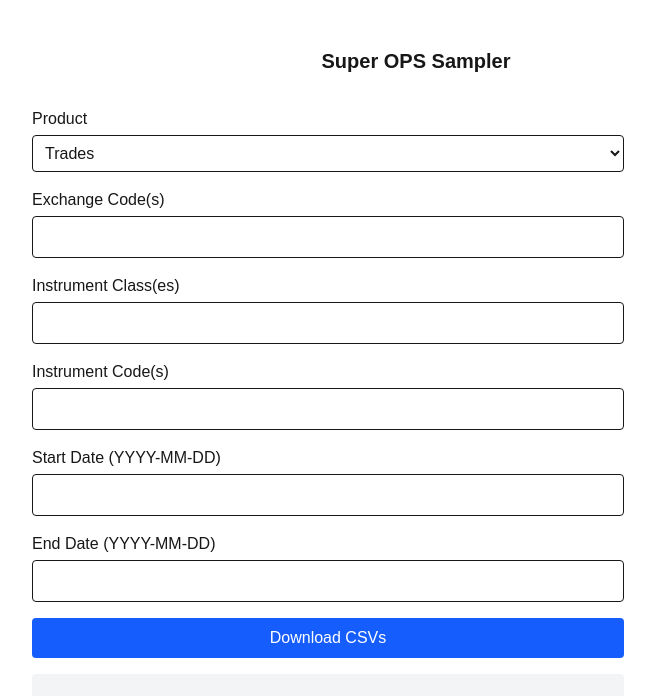
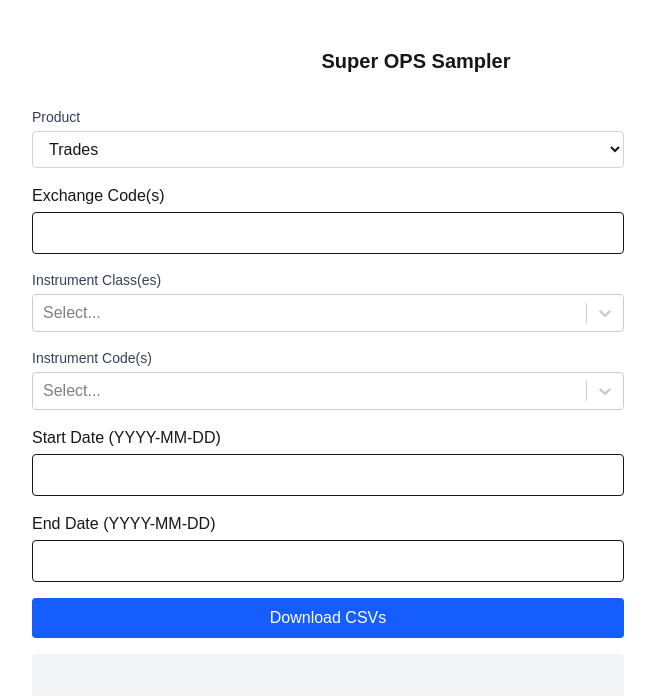
Before and after one commit to heizenwhite/sample-downloader, a Next.js app in the folder frontend/: page / in a window 1280 px wide. Shown: the top 696 px of the page, without its empty margins (312-967 px from the left). Built offline with nearby package versions, Linux system fonts and the light colour scheme.

Commit message:
add multiselect from ref data

```diff
--- a/frontend/app/components/DownloadForm.tsx
+++ b/frontend/app/components/DownloadForm.tsx
@@ -1,16 +1,17 @@
 "use client";
 
-import { useState } from "react";
+import { useState, useEffect } from "react";
 import { v4 as uuidv4 } from "uuid";
 import InputField from "./InputField";
 import SelectInput from "./SelectInput";
 import Spinner from "./Spinner";
+import Select from "react-select";
 
 export default function DownloadForm() {
   const [product, setProduct] = useState("Trades");
   const [exchangeCode, setExchangeCode] = useState("");
-  const [instrumentClass, setInstrumentClass] = useState("");
-  const [instrumentCode, setInstrumentCode] = useState("");
+  const [instrumentClass, setInstrumentClass] = useState<string[]>([]);
+  const [instrumentCode, setInstrumentCode] = useState<string[]>([]);
   const [indexCode, setIndexCode] = useState("");
   const [granularity, setGranularity] = useState("1m");
   const [startDate, setStartDate] = useState("");
@@ -19,12 +20,53 @@ export default function DownloadForm() {
   const [status, setStatus] = useState("");
   const [abortController, setAbortController] = useState<AbortController | null>(null);
   const [requestId, setRequestId] = useState<string | null>(null);
+  const [bucketType, setBucketType] = useState("indices-backfill");
 
-  const [bucketType, setBucketType] = useState("indices-backfill");
+  const [availableClasses, setAvailableClasses] = useState<string[]>([]);
+  const [availableInstrumentCodes, setAvailableInstrumentCodes] = useState<string[]>([]);
 
   const requiresGranularity = ["OHLCV", "VWAP", "COHLCVVWAP"].includes(product);
   const isIndexProduct = ["Index", "Index Multi-Assets"].includes(product);
   const storage = isIndexProduct ? "wasabi" : "s3";
+
+  useEffect(() => {
+    const fetchInstruments = async () => {
+      if (!exchangeCode) return;
+
+      const exchangeCodes = exchangeCode.split(",").map(e => e.trim()).filter(Boolean);
+      if (exchangeCodes.length === 0) return;
+
+      try {
+        let allClasses = new Set<string>();
+        let allSymbols = new Set<string>();
+
+        for (const code of exchangeCodes) {
+          const url = `https://reference-data-api.kaiko.io/v1/instruments?exchange_code=${code}&page_size=10000`;
+          const res = await fetch(url);
+          const json = await res.json();
+
+          if (json?.data?.length) {
+            for (const item of json.data) {
+              if (item.kaiko_legacy_symbol) allSymbols.add(item.kaiko_legacy_symbol);
+              if (item.class) allClasses.add(item.class);
+            }
+          }
+        }
+
+        setAvailableClasses(Array.from(allClasses).sort());
+        setAvailableInstrumentCodes(Array.from(allSymbols).sort());
+      } catch (err) {
+        console.error("Instrument fetch failed:", err);
+        setAvailableClasses([]);
+        setAvailableInstrumentCodes([]);
+      }
+    };
+
+    // Debounce the fetch (wait 500ms after typing stops)
+    const timeout = setTimeout(fetchInstruments, 500);
+    return () => clearTimeout(timeout);
+  }, [exchangeCode]);
+
 
   const handleDownload = async () => {
     const id = uuidv4();
@@ -38,8 +80,8 @@ export default function DownloadForm() {
       const params: Record<string, string> = {
         product,
         exchange_code: exchangeCode,
-        instrument_class: instrumentClass,
-        instrument_code: instrumentCode,
+        instrument_class: instrumentClass.join(","),
+        instrument_code: instrumentCode.join(","),
         index_code: indexCode,
         granularity,
         start_date: startDate,
@@ -49,24 +91,13 @@ export default function DownloadForm() {
         bucket: bucketType,
       };
 
-      const urlParams = new URLSearchParams();
-      Object.entries(params).forEach(([key, val]) => {
-        if (val) urlParams.append(key, val);
-      });
-
       const backendUrl = process.env.NEXT_PUBLIC_API_BASE!;
-
       const res = await fetch(`${backendUrl}/api/download/download/`, {
         method: "POST",
-        headers: {
-          "Content-Type": "application/json",
-        },
+        headers: { "Content-Type": "application/json" },
         body: JSON.stringify(params),
         signal: controller.signal,
       });
-
-
-
 
       if (!res.ok) {
         const text = await res.text();
@@ -82,11 +113,7 @@ export default function DownloadForm() {
       a.click();
       setStatus("✅ Download started!");
     } catch (err: any) {
-      if (err.name === "AbortError") {
-        setStatus("⚠️ Download cancelled!");
-      } else {
-        setStatus(`❌ ${err.message}`);
-      }
+      setStatus(err.name === "AbortError" ? "⚠️ Download cancelled!" : `❌ ${err.message}`);
     } finally {
       setLoading(false);
       setAbortController(null);
@@ -95,21 +122,14 @@ export default function DownloadForm() {
   };
 
   const cancelDownload = async () => {
-    if (abortController) {
-      abortController.abort();
-    }
-
+    if (abortController) abortController.abort();
     if (requestId) {
       const backendUrl = process.env.NEXT_PUBLIC_API_BASE!;
-      await fetch(`${backendUrl}/api/cancel/?request_id=${requestId}`, {
-        method: "POST",
-      });
+      await fetch(`${backendUrl}/api/cancel/?request_id=${requestId}`, { method: "POST" });
       setStatus("⚠️ Download cancelled (backend)!");
     }
-
     setLoading(false);
   };
-
 
   return (
     <div className="space-y-4">
@@ -121,43 +141,48 @@ export default function DownloadForm() {
       {!isIndexProduct && (
         <>
           <InputField label="Exchange Code(s)" value={exchangeCode} setValue={setExchangeCode} />
-          <InputField label="Instrument Class(es)" value={instrumentClass} setValue={setInstrumentClass} />
-          <InputField label="Instrument Code(s)" value={instrumentCode} setValue={setInstrumentCode} />
+
+          <div>
+            <label className="block text-sm font-medium text-gray-700 mb-1">Instrument Class(es)</label>
+            <Select
+              isMulti
+              options={availableClasses.map((c) => ({ label: c, value: c }))}
+              value={instrumentClass.map((v) => ({ label: v, value: v }))}
+              onChange={(selected) => setInstrumentClass(selected.map((s) => s.value))}
+            />
+          </div>
+
+          <div>
+            <label className="block text-sm font-medium text-gray-700 mb-1">Instrument Code(s)</label>
+            <Select
+              isMulti
+              options={availableInstrumentCodes.map((c) => ({ label: c, value: c }))}
+              value={instrumentCode.map((v) => ({ label: v, value: v }))}
+              onChange={(selected) => setInstrumentCode(selected.map((s) => s.value))}
+            />
+          </div>
         </>
       )}
 
       {isIndexProduct && (
         <>
           <InputField label="Index Code(s)" value={indexCode} setValue={setIndexCode} />
-
-          {/* Radio buttons for bucket selection */}
           <div className="space-y-2">
             <label className="block text-sm font-medium text-gray-700">Select Bucket</label>
             <div className="flex items-center space-x-4">
-              <div className="flex items-center">
-                <input
-                  type="radio"
-                  id="indices-backfill"
-                  name="bucket"
-                  value="indices-backfill"
-                  checked={bucketType === "indices-backfill"}
-                  onChange={() => setBucketType("indices-backfill")}
-                  className="h-4 w-4 text-indigo-600 border-gray-300 focus:ring-indigo-500"
-                />
-                <label htmlFor="indices-backfill" className="ml-2 text-sm text-gray-600">Indices Backfill</label>
-              </div>
-              <div className="flex items-center">
-                <input
-                  type="radio"
-                  id="indices-data"
-                  name="bucket"
-                  value="indices-data"
-                  checked={bucketType === "indices-data"}
-                  onChange={() => setBucketType("indices-data")}
-                  className="h-4 w-4 text-indigo-600 border-gray-300 focus:ring-indigo-500"
-                />
-                <label htmlFor="indices-data" className="ml-2 text-sm text-gray-600">Indices Data</label>
-              </div>
+              {["indices-backfill", "indices-data"].map((type) => (
+                <label key={type} className="flex items-center space-x-2">
+                  <input
+                    type="radio"
+                    name="bucket"
+                    value={type}
+                    checked={bucketType === type}
+                    onChange={() => setBucketType(type)}
+                    className="h-4 w-4"
+                  />
+                  <span className="text-sm text-gray-600 capitalize">{type.replace("-", " ")}</span>
+                </label>
+              ))}
             </div>
           </div>
         </>
--- a/frontend/app/components/SelectInput.tsx
+++ b/frontend/app/components/SelectInput.tsx
@@ -1,19 +1,35 @@
+"use client";
+
+import React from "react";
+
 type Props = {
   label: string;
-    value: string;
-    setValue: (val: string) => void;
+  value: string | string[];
+  setValue: (val: string | string[]) => void;
   options: string[];
+  multi?: boolean;
 };
 
-  export default function SelectInput({ label, value, setValue, options }: Props) {
+export default function SelectInput({ label, value, setValue, options, multi = false }: Props) {
+  const handleChange = (e: React.ChangeEvent<HTMLSelectElement>) => {
+    if (multi) {
+      const selected = Array.from(e.target.selectedOptions, (opt) => opt.value);
+      setValue(selected);
+    } else {
+      setValue(e.target.value);
+    }
+  };
+
   return (
     <div>
-        <label className="block mb-1 font-medium">{label}</label>
+      <label className="block text-sm font-medium text-gray-700 mb-1">{label}</label>
       <select
+        multiple={multi}
         value={value}
-          onChange={(e) => setValue(e.target.value)}
-          className="w-full border p-2 rounded focus:outline-none focus:ring-2 focus:ring-blue-400"
+        onChange={handleChange}
+        className="w-full border border-gray-300 rounded px-3 py-2"
       >
+        {!multi && <option value="">Select</option>}
         {options.map((opt) => (
           <option key={opt} value={opt}>
             {opt}
--- a/frontend/package.json
+++ b/frontend/package.json
@@ -14,6 +14,7 @@
     "react": "^19.0.0",
     "react-dom": "^19.0.0",
     "react-hot-toast": "^2.5.2",
+    "react-select": "^5.10.1",
     "uuid": "^11.1.0"
   },
   "devDependencies": {
```
Also changed, not shown: 1 other file (tests, documents, lock files or other folders). Lines whose indentation alone changed are shown as unchanged.
